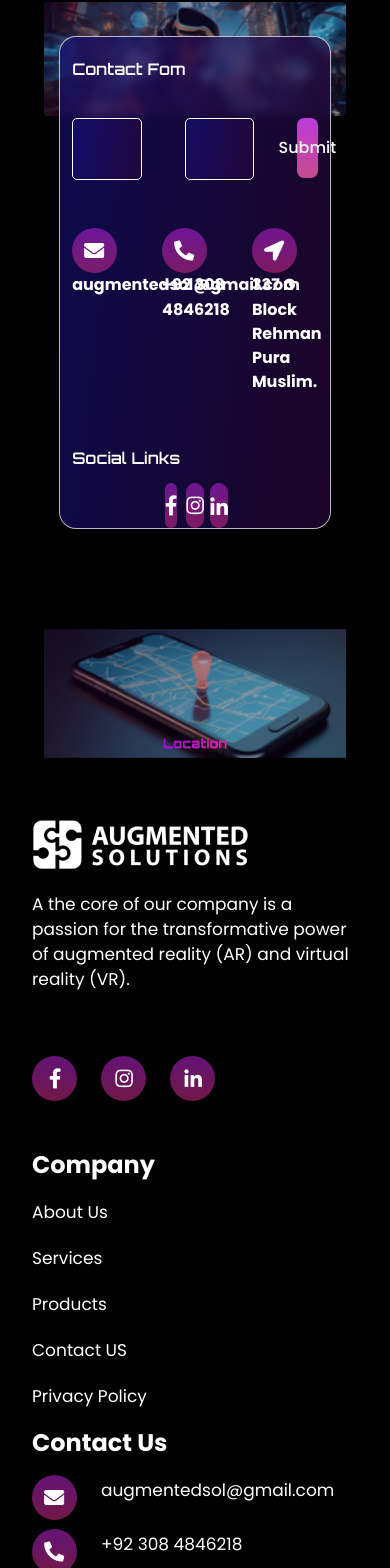
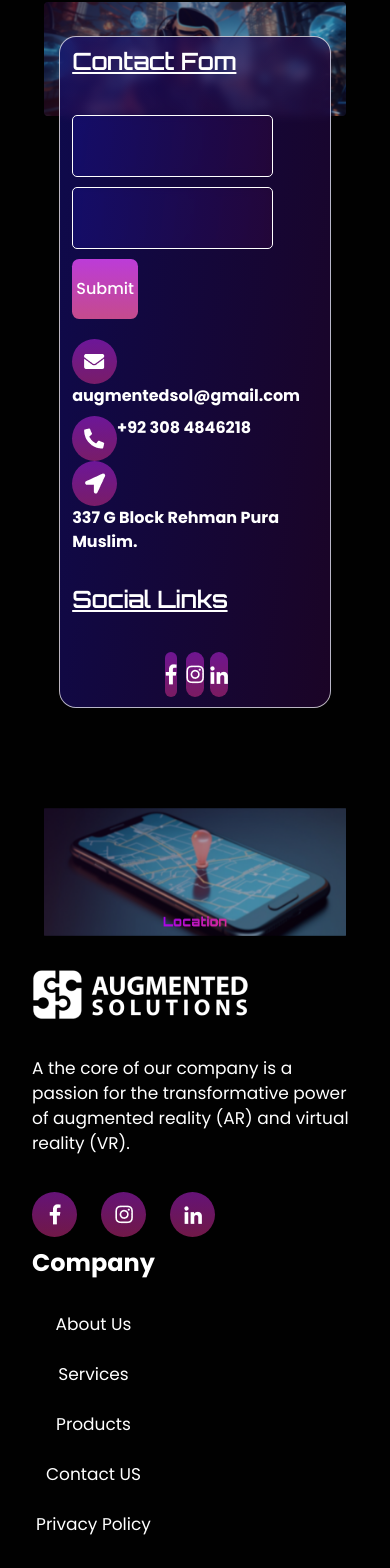
Before and after one commit to augmentedsolutions/augmentedsolWeb, a React (Vite) app: page /contact in a window 390 px wide. Shown: the part 274-1842 px from the top of the page. Built offline with nearby package versions, Linux system fonts and the light colour scheme.

Commit message:
All components structure completed using html and css

```diff
--- a/src/components/ContactComponent/ContactForm.jsx
+++ b/src/components/ContactComponent/ContactForm.jsx
@@ -11,20 +11,20 @@ import ContactLogoleft3 from "../../assets/Home/ContactLogoleft3.png";
 import Logo from "../../common/Logo/Logo";
 const ContactForm = () => {
   return (
-    <div className="row">
-      <div className="col-12 mt-3">
-        <h1 className="text_sixth ">Contact Fom</h1>
+    <div className="row PaddingContainer">
+      <div className="col-12 MarginInnerBottomContainer">
+        <h1 className="heading_tertiary ">Contact Fom</h1>
       </div>
-      <div className="col-12 mt-4">
-        <div className="row">
-          <div className="col-5">
+      <div className="col-12">
+        <div className="row ">
+          <div className="col-lg-5">
             <div className="row">
               <div className="col-10">
                 <input
                   type="text"
                   style={{
                     width: "100%",
-                    height: "62px",
+                    minHeight: "62px",
                     border: "1px solid white",
                     borderRadius: "5px",
                   }}
@@ -33,14 +33,14 @@ const ContactForm = () => {
               </div>
             </div>
           </div>
-          <div className="col-5">
+          <div className="col-lg-5 MarginTopContainer">
             <div className="row">
               <div className="col-10">
                 <input
                   type="text"
                   style={{
                     width: "100%",
-                    height: "62px",
+                    minHeight: "62px",
                     border: "1px solid white",
                     borderRadius: "5px",
                   }}
@@ -49,23 +49,23 @@ const ContactForm = () => {
               </div>
             </div>
           </div>
-          <div className="col-2">
+          <div className="col-4 col-lg-2 MarginTopContainer">
             <Button name='Submit' />
           </div>
         </div>
 
-        <div className="row mt-5">
-          <div className="col-4">
+        <div className="row MarginTopContentContainer ">
+          <div className="col-lg-4">
             <div className="row">
               <div className="col-2">
                 <Logo logo={ContactLogoright1} />
               </div>
-              <div className="col-auto">
-                <h5 className="text_fifth">augmentedsol@gmail.com</h5>
+              <div className="col-auto text-wrap">
+                <h5 className="text_fifth text-wrap">augmentedsol@gmail.com</h5>
               </div>
             </div>
           </div>
-          <div className="col-4">
+          <div className="col-lg-4 ">
             <div className="row">
               <div className="col-2">
                 <Logo logo={ContactLogoright2} />
@@ -75,7 +75,7 @@ const ContactForm = () => {
               </div>
             </div>
           </div>
-          <div className="col-4">
+          <div className="col-lg-4">
             <div className="row">
 
             <div className="col-2">
@@ -91,8 +91,8 @@ const ContactForm = () => {
           </div>
         </div>
       </div>
-      <div className="col-12 mt-5">
-        <h1 className="text_sixth ">Social Links</h1>
+      <div className="col-12 MarginInnerContainer ">
+        <h1 className="heading_tertiary ">Social Links</h1>
       </div>
       <div className="col-12">
         <div className="row " style={{display:'flex' ,justifyContent:'center',alignItems:'center'}}>
--- a/src/components/HomeComponent/ClientHome/ClientCardTwo.jsx
+++ b/src/components/HomeComponent/ClientHome/ClientCardTwo.jsx
@@ -1,11 +1,22 @@
 import React from "react";
 import "../../../index.css";
-import ClientCard from "./ClientCard";
 import Client1 from "../../../assets/Home/Client1.png";
 import Client2 from "../../../assets/Home/Client2.png";
 import Client3 from "../../../assets/Home/Client3.png";
+import ClientTwoCard from "./ClientTwoCard";
+import Serviceprvious from "../../../assets/Home/Service prvious.png";
+import ServiceNext from "../../../assets/Home/ServiceNext.png";
+// Import Swiper React components
+import { Swiper, SwiperSlide } from "swiper/react";
 
-import ClientTwoCard from "./ClientTwoCard";
+// Import Swiper styles
+import 'swiper/css';
+import 'swiper/css/navigation'; // Import navigation styles
+import 'swiper/css/autoplay'; // Import autoplay styles
+import { Autoplay, Navigation } from "swiper/modules";
+
+
+
 const ClientCardTwo = () => {
   return (
     <>
@@ -14,7 +25,7 @@ const ClientCardTwo = () => {
         style={{ display: "flex", justifyContent: "center" }}
       >
         <div className="col-auto">
-          <h1 className="heading_primary ">What our clients say</h1>
+          <h1 className="heading_primary">What our clients say</h1>
         </div>
       </div>
       <div
@@ -23,56 +34,66 @@ const ClientCardTwo = () => {
       >
         <div className="col-auto">
           <p className="text_primary">
-            See what our customer say about us. It really matter for us. How
-            good or bad we will make ir for evaluation to make EhyalLive better.
+            See what our customer say about us. It really matters for us. How
+            good or bad we will make it for evaluation to make EhyalLive better.
           </p>
         </div>
       </div>
-      <div
-        className="row "
-        style={{
-          position: "absolute",
-          bottom: "-100px",
-          display: "flex",
-          justifyContent: "center",
-          border:'1px solid red'
+
+      {/* Swiper Carousel */}
+      <div className="row" style={{ display: "flex", justifyContent: "center" }}>
+        <div className="col-11">
+          <Swiper
+            modules={[Navigation, Autoplay]} // Enable Navigation and Autoplay modules
+            navigation={{
+              nextEl: '.swiper-button-next',
+              prevEl: '.swiper-button-prev',
             }}
+            spaceBetween={30} // Spacing between slides
+            slidesPerView={1} // Number of slides visible at once
+            loop={true} // Loop the slides
+            autoplay={{ delay: 3000 }} // Automatically move to next slide every 3 seconds
+            breakpoints={{
+              768: { slidesPerView: 1 }, // Show 1 slide on tablet and larger screens
+              1024: { slidesPerView: 2 }, // Show 2 slides on desktop and larger screens
+            }}
+            className="mySwiper"
           >
-        <div className="col-11">
-          <div className="row">
-            <div className="col-12">
-              <div className="row">
-                <div className="col-4">
+            <SwiperSlide>
               <ClientTwoCard
                 Img={Client1}
-                    comment='“I know in real-time where the money is spent,and
-I don’t have to lend out the company’s credit card
-anymore. What a relief!"'
+                comment='“I know in real-time where the money is spent, and I don’t have to lend out the company’s credit card anymore. What a relief!"'
                 name="Cody Fisher"
                 email="deanna.curtis@example.com"
               />
-                </div>
-                <div className="col-4">
+            </SwiperSlide>
+            <SwiperSlide>
               <ClientTwoCard
                 Img={Client2}
                 comment="“VISUALS are much better. The improvements in optics and resolution and much more than a modern console generation leap”"
                 name="Kathryn Murphy"
                 email="alma.lawson@example.com"
               />
-                </div>
-                <div className="col-4">
+            </SwiperSlide>
+            <SwiperSlide>
               <ClientTwoCard
                 Img={Client3}
                 comment="“I can actually see the improvement in the graphics, not having the external sensors is a big plus”"
                 name="Eleanor Pena"
                 email="michelle.rivera@example.com"
               />
+            </SwiperSlide>
+          </Swiper>
         </div>
       </div>
+
+      {/* Custom Navigation
+      <div className="swiper-button-prev" style={{ position: "absolute", bottom: '-550px', left: "10px", zIndex: 10 }}>
+        <img src={Serviceprvious} alt="Previous" />
       </div>
-          </div>
-        </div>
-      </div>
+      <div className="swiper-button-next" style={{ position: "absolute", bottom: "0%", right: "10px", zIndex: 10 }}>
+        <img src={ServiceNext} alt="Next" />
+      </div> */}
     </>
   );
 };
--- a/src/components/HomeComponent/ClientHome/ClientHome.jsx
+++ b/src/components/HomeComponent/ClientHome/ClientHome.jsx
@@ -15,7 +15,7 @@ const ClientHome = () => {
         </div>
       </div>
       <div className="row ">
-       <div className="col-12 MarginContainer" style={{position:'relative',height:'450px'}}>
+       <div className="col-12 MarginContainer" style={{position:'relative',height:'500px'}}>
 
       <div className="row background_gradient_one  p-5 border_radius_one" style={{height:'420px',marginBottom:'200px'}}>
         <div className="col-12 Flex " style={{flexDirection:'column'}} >
--- a/src/components/HomeComponent/ClientHome/ClientTwoCard.jsx
+++ b/src/components/HomeComponent/ClientHome/ClientTwoCard.jsx
@@ -3,11 +3,11 @@ import "../../../index.css";
 const ClientTwoCard = ({ Img, comment, name, email }) => {
   return (
     <div
-      className="col-11 background_gradient_third border_radius_one "
+      className="col-12 background_gradient_third border_radius_one "
       style={{ margin: "20px 20px 20px 20px", padding:'35px 15px 35px 15px' ,height:'215.83px'}}
     >
       <div className="row Flex">
-<div className="col-11">
+<div className="col-12">
 <div className="row">
 
 
--- a/src/components/PortfolioPage/PortfolioCard.jsx
+++ b/src/components/PortfolioPage/PortfolioCard.jsx
@@ -1,27 +1,41 @@
 import React from "react";
-import "../../index.css"
+import "../../index.css";
+
 const PortfolioCard = ({ img, text, options }) => {
   return (
+    <div style={{backgroundColor: 'white'}}>
       <div>
-        <div >
-            <img src={img} height='400px' width='500px'/ >
-              <h1 className="text_forth px-3 pt-3">
+        <img src={img} height='400px' width='500px' />
+        <h1 className="heading_tertiary px-3 pt-3" style={{ color: 'black' }}>
           {text}
         </h1>
-              <div className=" pt-3 " style={{display:'flex'}}>
-
-              {options.map((e)=>{
-                return(
-                  <span className="border_tabs_portfolio mx-3 px-2 py-1" style={{display:'flex',justifyContent:'center',alignItems:'center'}}>
-                   <p className="text_seventh  " style={{display:'flex',justifyContent:'center',alignItems:'center'}}>
+        <div className="pt-3" style={{ display: 'flex' }}>
+          {options.map((e, index) => {
+            return (
+              <span
+                key={index}
+                className="border_tabs_portfolio mx-3 "
+                style={{ display: 'flex', justifyContent: 'center', alignItems: 'center' }}
+              >
+                <p className="text_seventh px-2 py-2" style={{ color: 'black',display:'flex',justifyContent:'center',alignItems:'center' }}>
                   {e.option}
                 </p>
               </span>
-              )
+            );
           })}
         </div>
-              <div className="mt-4 text_seventh" style={{height:'53px',background: 'linear-gradient(99.05deg, #A700F5 0.07%, #DF308D 106.32%)',
- width:"100%",display:'flex',justifyContent:'center',alignItems:'center'}}>
+        <div
+          className="mt-4 text_seventh"
+          style={{
+            height: '53px',
+            background: 'linear-gradient(99.05deg, #A700F5 0.07%, #DF308D 106.32%)',
+            width: "100%",
+            display: 'flex',
+            justifyContent: 'center',
+            alignItems: 'center',
+            color: 'black',
+          }}
+        >
           View Details
         </div>
       </div>
--- /dev/null
+++ b/src/components/PortfolioPage/PortfolioCarousel.css
@@ -0,0 +1,8 @@
+.swiper-slide-active {
+    background-color: black;
+  }
+
+  .swiper-slide-active .heading_tertiary,
+  .swiper-slide-active .text_seventh {
+    color: white;
+  }
--- a/src/components/PortfolioPage/PortfolioCarousel.jsx
+++ b/src/components/PortfolioPage/PortfolioCarousel.jsx
@@ -1,7 +1,7 @@
 import React from "react";
 import { Swiper, SwiperSlide } from "swiper/react";
 import { Navigation, Pagination, EffectCoverflow } from "swiper/modules";
-
+import './PortfolioCarousel.css';
 import ServicesImage1 from "../../assets/Protfolio/ServicesImage1.png";
 import ServicesImage2 from "../../assets/Protfolio/ServicesImage2.png";
 import ServicesImage3 from "../../assets/Protfolio/ServicesImage3.png";
@@ -64,7 +64,7 @@ const PortfolioCarousel = () => {
 
   return (
     <Swiper
-    style={{display:'flex',justifyContent:'center',alignItems:'center'}}
+      style={{ display: 'flex', justifyContent: 'center', alignItems: 'center' }}
       modules={[Navigation, EffectCoverflow, Pagination]}
       effect="coverflow"
       coverflowEffect={{
@@ -77,8 +77,9 @@ const PortfolioCarousel = () => {
       spaceBetween={20} // Consistent spacing
       slidesPerView={3}
       centeredSlides
+      loop // Loop the slides infinitely
       navigation
-    // pagination={{ clickable: true }}
+      pagination={{ clickable: true }} // Optional pagination
       breakpoints={{
         768: {
           slidesPerView: 2,
@@ -102,7 +103,6 @@ const PortfolioCarousel = () => {
         </SwiperSlide>
       ))}
     </Swiper>
-
   );
 };
 
--- a/src/components/ServiceComponents/ServiceCard.jsx
+++ b/src/components/ServiceComponents/ServiceCard.jsx
@@ -29,7 +29,7 @@ const ServiceCard = ({ img, text, paragraph }) => {
                       <h1 className="heading_tertiary">{text}</h1>
                     </div>
                     <div className="col-12 text-center">
-                      <p className="text_secondary">{paragraph}</p>
+                      <p className="text_sixth">{paragraph}</p>
                     </div>
                   </div>
                 </div>
--- a/src/index.css
+++ b/src/index.css
@@ -77,7 +77,7 @@ body {
 
   /* font size 18.67px; */
   --btn_text_fontsize:1.167rem
-  --font_size14_68: 14.68px;
+  --font_size14_68: 0.918rem;
   --font_size_18_24: 18.24px;
   --font_size_17: 17px;
   /* font size16px; */
@@ -85,7 +85,7 @@ body {
   --font_size13_27: 13.27px;
   --font_size28: 28.5px;
   --font_size_23: 23.89px;
-  --font_size_13_21: 13.21px;
+  --font_size_13_21: 0.81rem;
   --font_size_10_37: 10.37px;
   --font_size_15_96: 15.96px;
   --font_size_16: 1rem;
@@ -201,6 +201,14 @@ body {
   color: var(--btn_text_color);
 
 }
+.text_sixth {
+  font-family: var(--font_family_poppins);
+  font-size: var(--font_size_21);
+  font-weight: var(--font_wight_400);
+  line-height: var(--line_height_25);
+  color: var(--btn_text_color);
+
+}
 .text_secondary {
   font-family: var(--font_family_poppins);
   font-weight: var(--font_wight_secondary);
@@ -217,14 +225,7 @@ body {
   letter-spacing: var(--leter_spacing_0_2_rem);
 }
 
-.text_sixth {
-  font-family: var(--font_family_orbitron);
-  font-size: var(--font_size_26_33);
-  font-weight: var(--font_weight_600);
-  line-height: var(--line_height_33);
-  color: var(--btn_text_color);
 
-}
 .text_fifth {
   font-family: var(--font_family_poppins);
   font-size: var(--font_size_16);
@@ -414,8 +415,30 @@ background: linear-gradient(180deg, #AA14F0 -42.59%, rgba(0, 0, 0, 0) -42.59%, #
 .MarginContainer{
   margin: 50px 0 50px 0;
 }
+/* .MarginTopContainer{
+  margin-top: 50px;
+} */
+
 .PaddingContainer{
   padding: 50px 0 50px 0;
+}
+.MarginInnerContainer{
+  margin: 30px 0 30px 0;
+}
+.MarginInnerTopContainer{
+  margin-top: 30px;
+}
+.MarginInnerBottomContainer{
+  margin-bottom: 30px;
+}
+.MarginBottomContentContainer{
+  margin-bottom: 20px;
+}
+.MarginTopContentContainer{
+  margin-top: 20px;
+}
+.MarginContentContainer{
+  margin: 20px 0 20px 0;
 }
 .MarginBottomText1{
   margin-bottom: 50px;
@@ -431,6 +454,9 @@ background: linear-gradient(180deg, #AA14F0 -42.59%, rgba(0, 0, 0, 0) -42.59%, #
       /* background-color: lightgreen;  */
       .MarginContainer{
         margin: 30px 0 30px 0;
+      }
+      .MarginTopContainer{
+        margin-top: 30px;
       }
       .PaddingContainer{
         padding: 30px 0 30px 0;
@@ -453,6 +479,9 @@ background: linear-gradient(180deg, #AA14F0 -42.59%, rgba(0, 0, 0, 0) -42.59%, #
       .MarginContainer{
         margin: 20px 0 20px 0;
       }
+      .MarginTopContainer{
+        margin-top: 20px;
+      }
       .PaddingContainer{
         padding: 20px 0 20px 0;
       }
@@ -470,6 +499,9 @@ background: linear-gradient(180deg, #AA14F0 -42.59%, rgba(0, 0, 0, 0) -42.59%, #
   .MarginContainer{
     margin: 10px 0 10px 0;
   }
+  .MarginTopContainer{
+    margin-top: 10px;
+  }
   .PaddingContainer{
     padding: 10px 0 10px 0;
   }
--- a/src/layouts/Footer.jsx
+++ b/src/layouts/Footer.jsx
@@ -11,15 +11,15 @@ import ContactLogoright2 from "../assets/Home/ContactLogoRight2.png";
 import ContactLogoright3 from "../assets/Home/ContactLogoRight3.png";
 const Footer = () => {
   return (
-    <div className="row Container " style={{}}>
-      <div className="my-5 my-lg-0 col-lg-4">
-        <div className="row">
+    <div className="row Container MarginTopContainer " style={{}}>
+      <div className=" my-lg-0 col-lg-4 MarginTopContainer">
+        <div className="row MarginInnerBottomContainer ">
           <div className="col-12">
             <img src={LogoImg} />
           </div>
         </div>
 
-        <div className="row mt-3">
+        <div className="row ">
           <div className="col-12 text_forth">
             <p>
               A the core of our company is a passion for the transformative
@@ -28,7 +28,7 @@ const Footer = () => {
           </div>
         </div>
 
-        <div className="row mt-5">
+        <div className="row MarginTopContentContainer">
           <div className="col-auto">
             <Logo logo={ContactLogoleft1} />
           </div>
@@ -40,27 +40,30 @@ const Footer = () => {
           </div>
         </div>
       </div>
-      <div className="col-12 col-lg-4 text-start text-lg-center">
-        <div className="row d-flex justify-content-center ">
-          <div className="col-12 col-lg-auto">
-            <p className=" heading_secondary ">Company</p>
+      <div className="col-auto col-lg-4 MarginTopContainer text-center text-lg-start">
+        <div className="row d-flex justify-content-center text-center text-lg-start">
+          <div className=" col-lg-auto ">
+            <p className=" heading_secondary MarginInnerBottomContainer">Company</p>
+            <div className="">
+
             <p className=" heading_forth">About Us</p>
-            <p className=" heading_forth">Services</p>
-            <p className=" heading_forth">Products</p>
-            <p className=" heading_forth">Contact US</p>
-            <p className=" heading_forth">Privacy Policy</p>
+            <p className=" heading_forth MarginTopContentContainer ">Services</p>
+            <p className=" heading_forth MarginTopContentContainer">Products</p>
+            <p className=" heading_forth MarginTopContentContainer">Contact US</p>
+            <p className=" heading_forth MarginTopContentContainer">Privacy Policy</p>
+            </div>
           </div>
         </div>
       </div>
-      <div className="col-12 col-lg-4">
+      <div className="col-12 MarginTopContainer col-lg-4">
         <div className="row">
-          <div className="col-12">
+          <div className="col-12 MarginInnerBottomContainer">
             <p className="text-start heading_secondary ">Contact Us</p>
           </div>
-          <div className="col-12">
+          <div className="col-12 ">
             <div className="row">
               <div className="col-12">
-                <div className="row">
+                <div className="row ">
                   <div className="col-auto">
                     <Logo logo={ContactLogoright1} />
                   </div>
@@ -71,17 +74,17 @@ const Footer = () => {
                   </div>
                 </div>
               </div>
-              <div className="col-12 mt-2">
-                <div className="row">
+              <div className="col-12 MarginTopContentContainer">
+                <div className="row Flex ">
                   <div className="col-auto">
                     <Logo logo={ContactLogoright2} />
                   </div>
-                  <div className="col-auto">
-                    <p className="heading_forth">+92 308 4846218</p>
+                  <div className="col-auto ">
+                    <p className="heading_forth ">+92 308 4846218</p>
                   </div>
                 </div>
               </div>
-              <div className="col-12  mt-2">
+              <div className="col-12  MarginTopContentContainer">
                 <div className="row">
                   <div className="col-auto">
                     <Logo logo={ContactLogoright3} />
--- a/src/layouts/Navbar.jsx
+++ b/src/layouts/Navbar.jsx
@@ -27,7 +27,7 @@ useEffect(()=>{
               alt="..."
             />
           </div>
-          <div className="col-md-7 col-lg-6">
+          <div className=" col-md-6 col-lg-6 col-xl-5">
             <div className="row d-flex justify-content-between align-items-center">
               <div className="col-auto">
                 <NavLink
```
Lines whose indentation alone changed are shown as unchanged.
